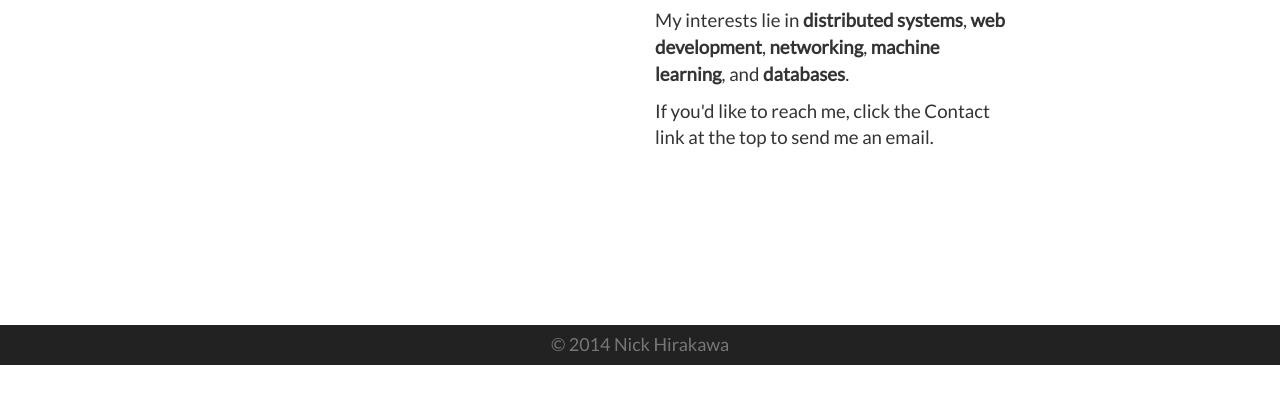
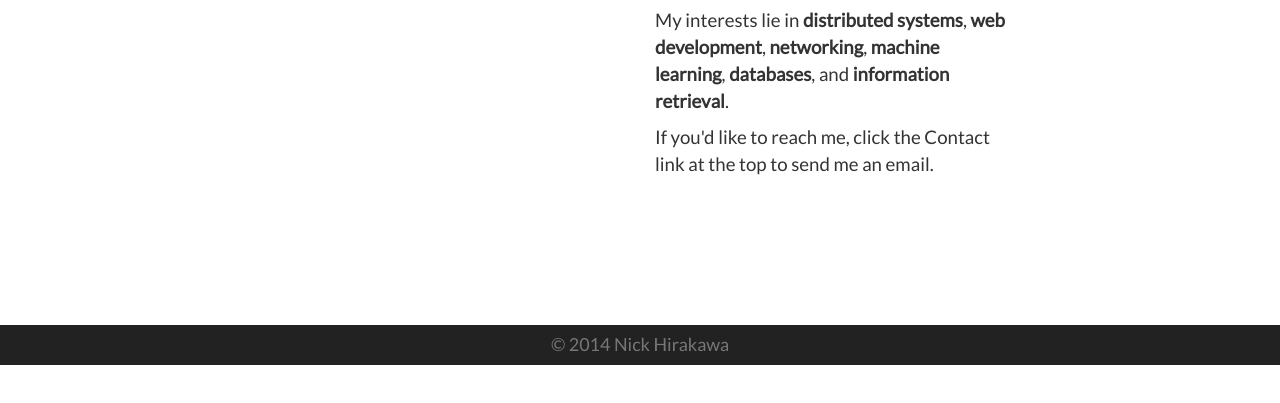
Before and after one commit to nhirakawa/nhirakawa.github.io, a plain HTML site: page index.html in a window 1280 px wide. Shown: the part 435-838 px from the top of the page. Drawn offline with nearby package versions, Linux system fonts and the light colour scheme; a web font is replaced by a local one.

Commit message:
Update index.html

```diff
--- a/index.html
+++ b/index.html
@@ -58,7 +58,7 @@
 					<p>I currently work at Tyco Security Products in Westford, MA</p>
 					<p>My current stack (work and personal) is <b>Node.js/Express/Angular</b>, but I also do personal projects in <b>Python</b>.
 						I'm currently trying to learn Go, Scala, and other new languages.</p>
-					<p>My interests lie in <b>distributed systems</b>, <b>web development</b>, <b>networking</b>, <b>machine learning</b>, and <b>databases</b>.</p>
+					<p>My interests lie in <b>distributed systems</b>, <b>web development</b>, <b>networking</b>, <b>machine learning</b>, <b>databases</b>, and <b>information retrieval</b>.</p>
 					<p>If you'd like to reach me, click the Contact link at the top to send me an email.</p>
 				</div>
 			</div>
```
